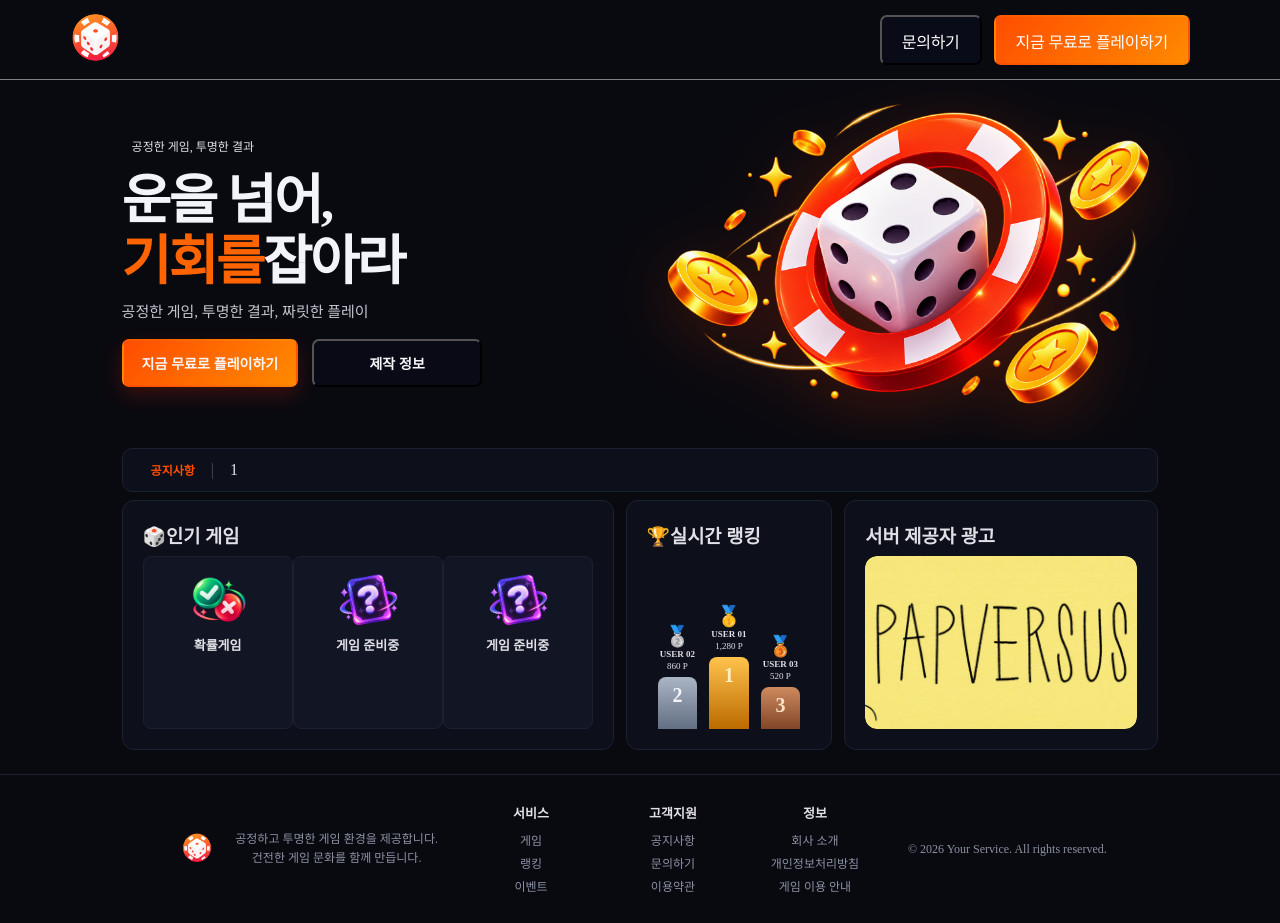
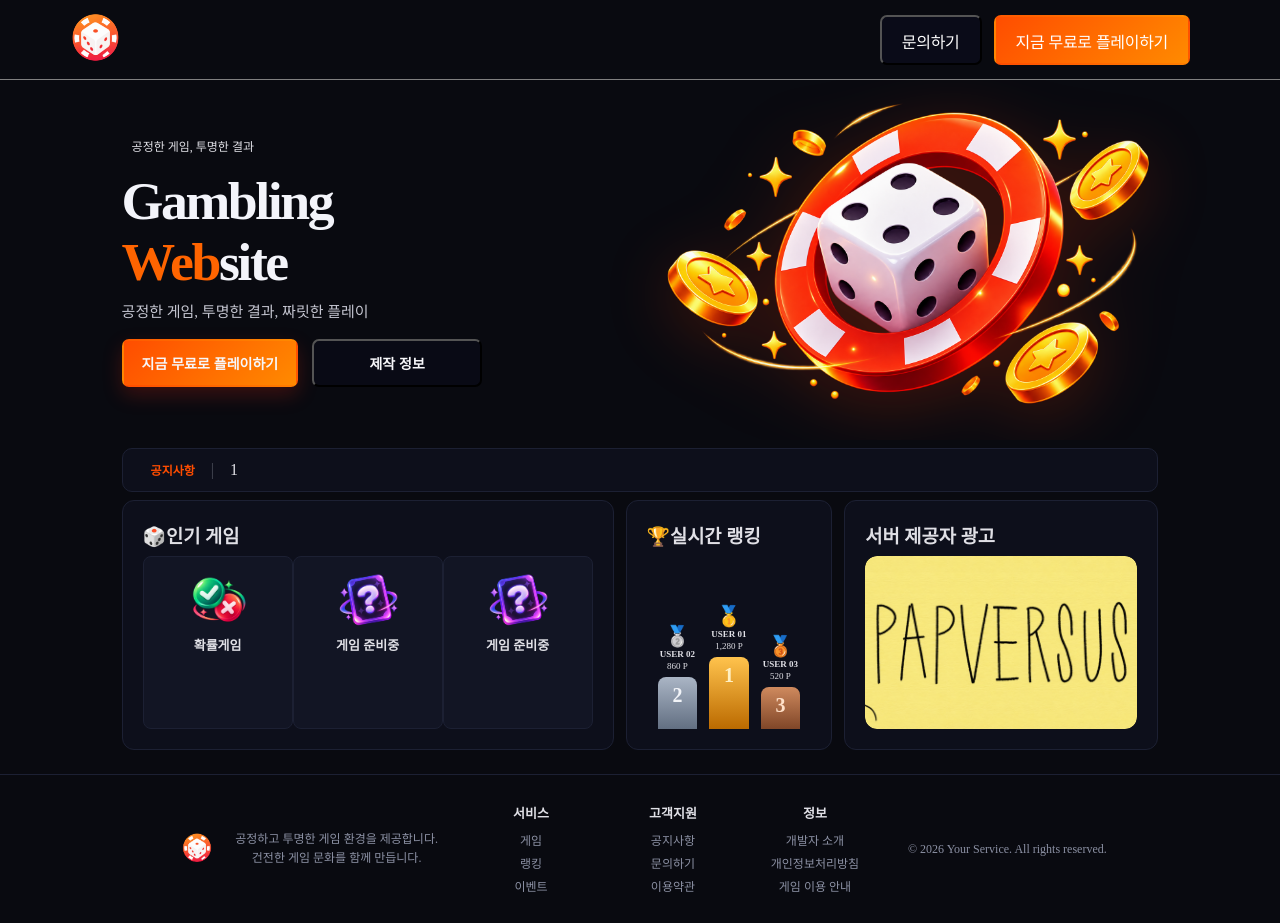
Before and after one commit to picksagetowin/gambling, a React (Vite) app in the folder frontend/: page / in a window 1280 px wide. Built offline with nearby package versions, Linux system fonts and the light colour scheme.

Commit message:
feat:인게임 화면 구현 시작및 홈페이지 디테일 수정

```diff
--- a/frontend/src/Homepage.jsx
+++ b/frontend/src/Homepage.jsx
@@ -54,10 +54,10 @@ function Homepage(){
                         공정한 게임, 투명한 결과
                     </div>
                     <h1>
-                        운을 넘어,
+                        Gambling
                         <br />
-                        <span>기회를</span>
-                        잡아라
+                        <span>Web</span>
+                        site
                     </h1>
                     <p className='hero-description'>공정한 게임, 투명한 결과, 짜릿한 플레이</p>
                     <div className='hero-actions'>
@@ -203,7 +203,7 @@ function Homepage(){
                             </div>
                             <div>
                                 <h4>정보</h4>
-                                <span>회사 소개</span>
+                                <span>개발자 소개</span>
                                 <span>개인정보처리방침</span>
                                 <span>게임 이용 안내</span>
                             </div>
--- /dev/null
+++ b/frontend/src/InGame.css
@@ -0,0 +1,15 @@
+* {
+    margin: 0;
+    padding: 0;
+}
+
+.ingame {
+    background-color: #090a10;
+    display: flex;
+    height: 100vh;
+    width: 100%;
+}
+
+.ingame dt{
+    color: white;
+}
--- a/frontend/src/InGame.jsx
+++ b/frontend/src/InGame.jsx
@@ -1,6 +1,7 @@
 import { useEffect, useState } from 'react'
 import { useNavigate } from 'react-router-dom'
 import { API_ORIGIN } from './api.js'
+import './InGame.css'
 
 function InGame() {
     const [user, setUser] = useState(null)
@@ -26,7 +27,7 @@ function InGame() {
             <dl>
                 <dt>아이디</dt><dd>{user.id}</dd>
                 <dt>태그</dt><dd>{user.tag}</dd>
-                <dt>보유 포인트</dt><dd>{user.money.toLocaleString()} P</dd>
+                <dt>보유 머니</dt><dd>{user.money.toLocaleString()} P</dd>
             </dl>
             <button type='button' onClick={async () => {
                 const response = await fetch(`${API_ORIGIN}/auth/logout`, {
```
